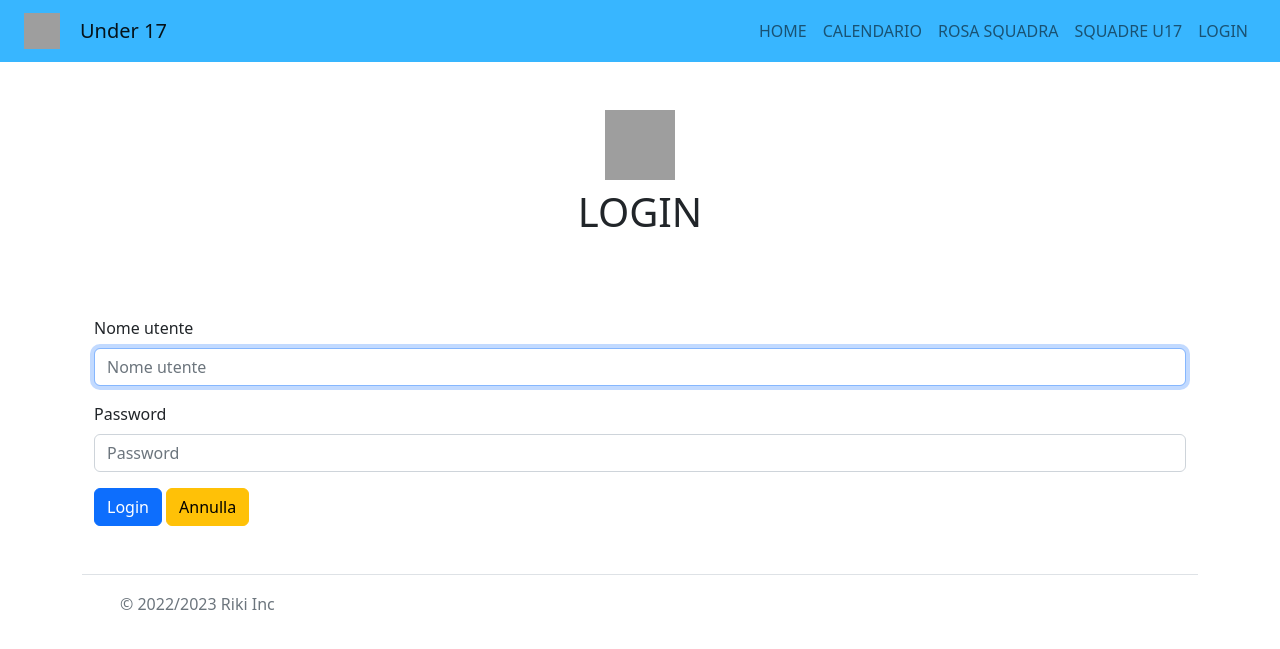
After one commit to riki1972/under17, a Django app: page /accounts/login/ in a window 1280 px wide. The commit adds this page. Shown: the top 649 px of the page. Run offline with Django 4.2, Linux system fonts and the light colour scheme; some libraries are stand-ins or nearby versions; grey boxes are pictures that could not be loaded.

Commit message:
aggiunta di login/logout

```diff
--- a/Desenzano_U17/settings.py
+++ b/Desenzano_U17/settings.py
@@ -132,3 +132,6 @@ MEDIA_URL = '/media/'
 # https://docs.djangoproject.com/en/4.1/ref/settings/#default-auto-field
 
 DEFAULT_AUTO_FIELD = 'django.db.models.BigAutoField'
+
+LOGIN_REDIRECT_URL = "/"
+LOGOUT_REDIRECT_URL = "/"
--- a/Desenzano_U17/urls.py
+++ b/Desenzano_U17/urls.py
@@ -21,6 +21,7 @@ urlpatterns = [
     path('admin/', admin.site.urls),
     path('', homeView.as_view(), name="index"),
     path('', include('Under17.urls')),
+    path("accounts/", include("django.contrib.auth.urls")),
 ]
 
 from django.conf import settings
--- a/templates/base_generic.html
+++ b/templates/base_generic.html
@@ -83,11 +83,11 @@
                     {% endif %}
                     {% if user.is_authenticated %}
                     <li>
-                        <a class="nav-link" href="#">LOGOUT</a>
+                        <a class="nav-link" href="{% url 'logout' %}"><span style="color:white;">CIAO {{ user.username|upper|slice:":3" }}</span> - LOGOUT</a>
                     </li>
                     {% else %}
                     <li>
-                        <a class="nav-link" href="#">LOGIN</a>
+                        <a class="nav-link" href="{% url 'login' %}">LOGIN</a>
                     </li>
                     {% endif %}
                 </ul>
--- /dev/null
+++ b/templates/registration/login.html
@@ -0,0 +1,28 @@
+{% extends 'base_generic.html' %}
+{% load django_bootstrap5 %}
+
+{% block content %}
+{% load static %}
+
+<section id="content" class="container">
+
+    <br/><br/>
+    <h1 class="text-center align-middle"><img src="{% static 'images/desenzano.png' %}" alt="Bootstrap" width="70" height="70"></h1>
+    <h1 class="text-center">LOGIN</h1>
+    <br/>
+    <div class="container">
+        <div class="row my-5">
+            <div class="col-md-12">
+                <form method="post" class="form" enctype="multipart/form-data">
+                    {% csrf_token %}
+                    {% bootstrap_form form %}
+                    <button type="submit" class="btn btn-primary">Login</button>
+                    <a href="{% url 'Under17:calciatori_all' %}"><button type="button" class="btn btn-warning">Annulla</button></a>
+                </form>
+            </div>
+        </div>
+    </div>
+
+</section>
+
+{% endblock content %}
```
